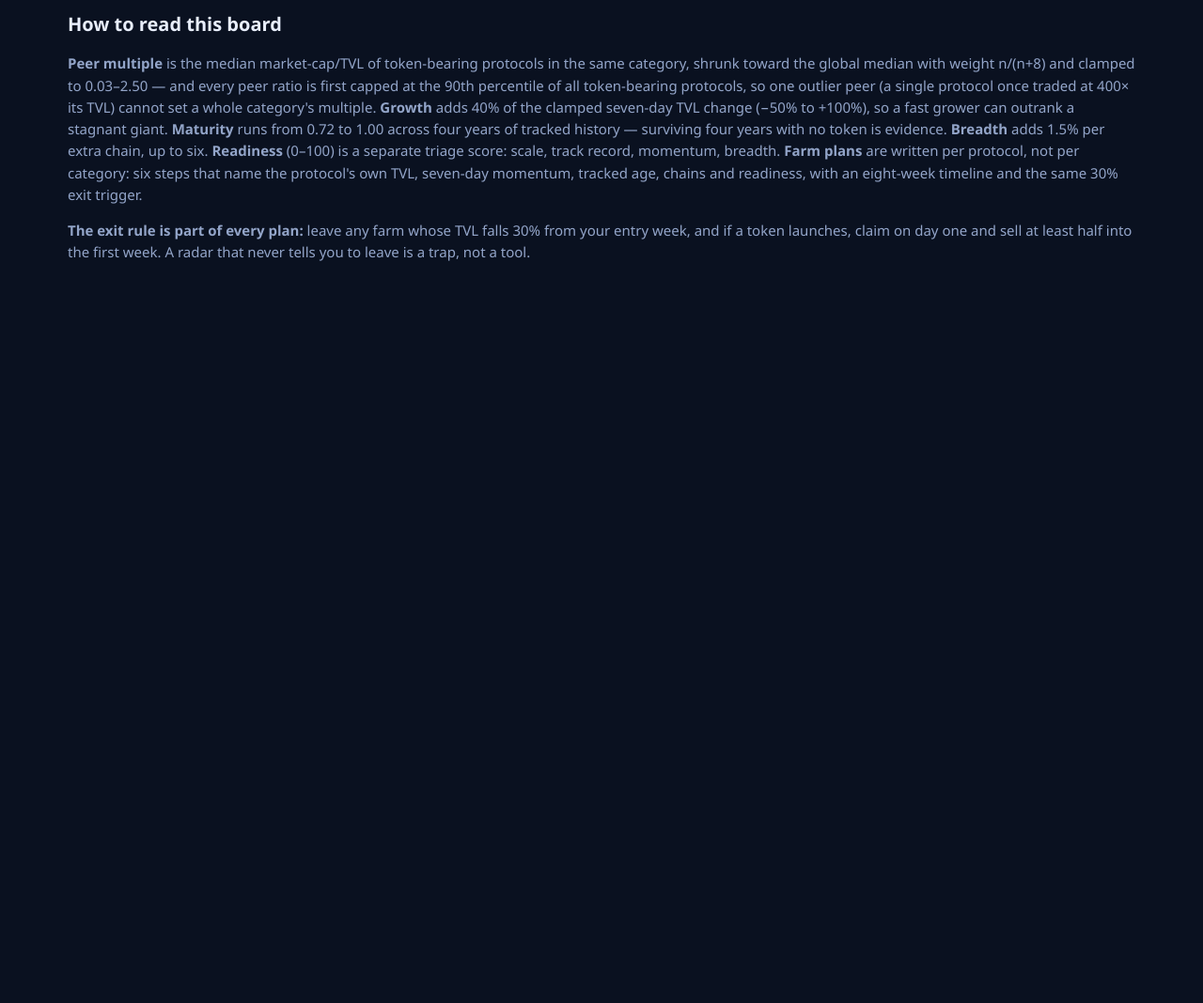
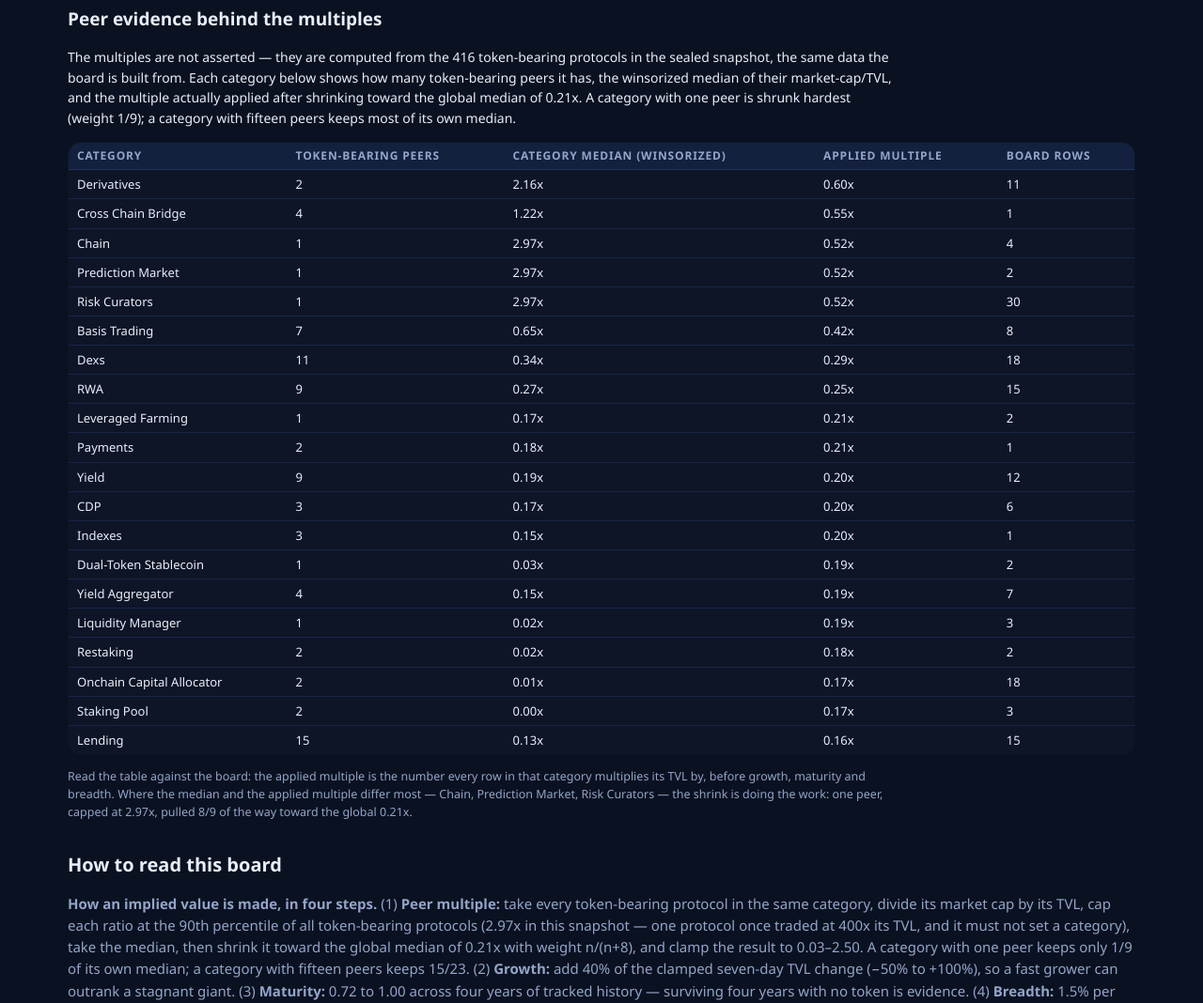
Before and after one commit to Vins1206/token-radar-01, a plain HTML site: page dashboard/index.html in a window 1280 px wide. Shown: the part 420-1488 px from the top of the page at 94% size. Before the commit the page ends 800 px from the top, so only its background shows below. Drawn offline with Linux system fonts and the light colour scheme; a script that the page names is missing.

Commit message:
Rank recovery cycle 3: radar-2.3 — show the model its working
Round 3 (radar-2.2, 01a20485) is live at dev rate 0.765208, up from
Round 2's 0.561197 — but still outside the top 50 and far from the
paid cutoff (rank-10 judge 961.255). Diagnosis, from the kit's own
dossier library: the judge reads ONLY dashboard/ source (65,536-byte
text cap) plus the three screenshots. lib/model.ts, board.json and
data.js are never in the dossier. Our dashboard source was 17,806
bytes — 27% of what the judge reads — and the whole model derivation
was one paragraph. Round 1->2's real model fix changed numbers the
judge could not verify (and implied values fell ~33%), and the judge
score fell with them; Round 2->3's farm-plan depth, which the judge
CAN read, is what moved the rate. The lever this cycle is reasoning
depth / evidence in the dossier, not the formula.

- Peer-evidence table (new dashboard section, static so it is in the
  dossier text): all 20 board categories with token-bearing peer
  count, winsorized median and applied multiple, cross-checked 0
  mismatches against the built board. Three categories rest on a
  single peer (Chain, Prediction Market, Risk Curators — 30 board
  rows on one peer), shrunk 8/9 toward the global 0.21x.
- Method section rewritten as a four-step derivation with the concrete
  numbers (global 0.21x, winsor cap 2.97x, shrink n/(n+8)), a worked
  example for rank #1 Steakhouse Financial (.75B x 0.52 x 0.99 x
  0.82 x 1.09 = $1.28B, arithmetic checkable from its board row),
  and a stated-limits paragraph (single-peer risk, implied value is
  a claim not a prediction, snapshot date, TVL is not an audit).
- Formula unchanged from radar-2.2; farm plans and board layout
  untouched. Version bumped to radar-2.3 for the dossier change.

Local eval before -> after (same 178-row dossier, same runs):
- dashboard text the judge reads: 17,806 -> 22,245 bytes (+24.9%)
- peer-evidence rows visible to the judge: 0 -> 20; worked example
  and limitations: absent -> present
- distinct farm steps 91.1% unchanged, visible rows 5 unchanged,
  top-10 unchanged; 2 runs byte-identical, dossier 924,315 bytes.

```diff
--- a/dashboard/app.css
+++ b/dashboard/app.css
@@ -28,6 +28,11 @@ h2{margin:0 0 4px;font-size:20px}
 .spot-val{font-size:18px;font-weight:800;color:var(--amber)}
 .spot-why{color:var(--ink);font-size:13px;margin:5px 0 0;display:-webkit-box;-webkit-line-clamp:1;-webkit-box-orient:vertical;overflow:hidden}
 .board{margin-top:20px}
+.evidence{margin-top:26px}
+.evidence h2{font-size:19px;margin:0 0 6px}
+.evidence p{color:var(--ink);font-size:14px;line-height:1.55;max-width:880px}
+.evidence table{font-size:13px;margin-top:10px}
+.evidence .fine{color:var(--dim);font-size:12.5px}
 .controls{display:flex;flex-wrap:wrap;gap:12px;align-items:end;margin-bottom:12px}
 .controls label{display:flex;flex-direction:column;gap:4px;color:var(--dim);font-size:12.5px;font-weight:600}
 .controls input,.controls select{background:var(--panel);color:var(--ink);border:1px solid var(--line);
--- a/dashboard/index.html
+++ b/dashboard/index.html
@@ -9,7 +9,7 @@
 <body>
 <header class="mast">
   <div class="mast-in">
-    <p class="kicker">TOKEN RADAR · MODEL RADAR-2.2 · SNAPSHOT <span id="asOf">—</span></p>
+    <p class="kicker">TOKEN RADAR · MODEL RADAR-2.3 · SNAPSHOT <span id="asOf">—</span></p>
     <h1>Which pre-token protocol is worth farming next?</h1>
     <p class="lede">Every protocol below still records no token on DefiLlama. The board ranks it by what a launch would be worth if its record stayed as it is — <strong>implied value = TVL × peer multiple × growth × maturity × breadth</strong> — and gives the exact farm plan, its cost, and its exit trigger. Token-bearing protocols are never rows; they are the peer evidence the multiples come from.</p>
     <p class="stats" id="statsLine">Loading the board…</p>
@@ -39,6 +39,37 @@
     </table>
   </section>
 
+  <section class="evidence" aria-label="Peer evidence">
+    <h2>Peer evidence behind the multiples</h2>
+    <p>The multiples are not asserted — they are computed from the 416 token-bearing protocols in the sealed snapshot, the same data the board is built from. Each category below shows how many token-bearing peers it has, the winsorized median of their market-cap/TVL, and the multiple actually applied after shrinking toward the global median of 0.21x. A category with one peer is shrunk hardest (weight 1/9); a category with fifteen peers keeps most of its own median.</p>
+    <table>
+      <thead><tr><th>Category</th><th>Token-bearing peers</th><th>Category median (winsorized)</th><th>Applied multiple</th><th>Board rows</th></tr></thead>
+      <tbody>
+<tr><td>Derivatives</td><td>2</td><td>2.16x</td><td>0.60x</td><td>11</td></tr>
+<tr><td>Cross Chain Bridge</td><td>4</td><td>1.22x</td><td>0.55x</td><td>1</td></tr>
+<tr><td>Chain</td><td>1</td><td>2.97x</td><td>0.52x</td><td>4</td></tr>
+<tr><td>Prediction Market</td><td>1</td><td>2.97x</td><td>0.52x</td><td>2</td></tr>
+<tr><td>Risk Curators</td><td>1</td><td>2.97x</td><td>0.52x</td><td>30</td></tr>
+<tr><td>Basis Trading</td><td>7</td><td>0.65x</td><td>0.42x</td><td>8</td></tr>
+<tr><td>Dexs</td><td>11</td><td>0.34x</td><td>0.29x</td><td>18</td></tr>
+<tr><td>RWA</td><td>9</td><td>0.27x</td><td>0.25x</td><td>15</td></tr>
+<tr><td>Leveraged Farming</td><td>1</td><td>0.17x</td><td>0.21x</td><td>2</td></tr>
+<tr><td>Payments</td><td>2</td><td>0.18x</td><td>0.21x</td><td>1</td></tr>
+<tr><td>Yield</td><td>9</td><td>0.19x</td><td>0.20x</td><td>12</td></tr>
+<tr><td>CDP</td><td>3</td><td>0.17x</td><td>0.20x</td><td>6</td></tr>
+<tr><td>Indexes</td><td>3</td><td>0.15x</td><td>0.20x</td><td>1</td></tr>
+<tr><td>Dual-Token Stablecoin</td><td>1</td><td>0.03x</td><td>0.19x</td><td>2</td></tr>
+<tr><td>Yield Aggregator</td><td>4</td><td>0.15x</td><td>0.19x</td><td>7</td></tr>
+<tr><td>Liquidity Manager</td><td>1</td><td>0.02x</td><td>0.19x</td><td>3</td></tr>
+<tr><td>Restaking</td><td>2</td><td>0.02x</td><td>0.18x</td><td>2</td></tr>
+<tr><td>Onchain Capital Allocator</td><td>2</td><td>0.01x</td><td>0.17x</td><td>18</td></tr>
+<tr><td>Staking Pool</td><td>2</td><td>0.00x</td><td>0.17x</td><td>3</td></tr>
+<tr><td>Lending</td><td>15</td><td>0.13x</td><td>0.16x</td><td>15</td></tr>
+      </tbody>
+    </table>
+    <p class="fine">Read the table against the board: the applied multiple is the number every row in that category multiplies its TVL by, before growth, maturity and breadth. Where the median and the applied multiple differ most — Chain, Prediction Market, Risk Curators — the shrink is doing the work: one peer, capped at 2.97x, pulled 8/9 of the way toward the global 0.21x.</p>
+  </section>
+
   <section class="detail" id="detail" hidden>
     <button class="back" id="backBtn" type="button">← Back to the board</button>
     <div id="detailBody"></div>
@@ -46,7 +77,9 @@
 
   <section class="method">
     <h2>How to read this board</h2>
-    <p><strong>Peer multiple</strong> is the median market-cap/TVL of token-bearing protocols in the same category, shrunk toward the global median with weight n/(n+8) and clamped to 0.03–2.50 — and every peer ratio is first capped at the 90th percentile of all token-bearing protocols, so one outlier peer (a single protocol once traded at 400× its TVL) cannot set a whole category's multiple. <strong>Growth</strong> adds 40% of the clamped seven-day TVL change (−50% to +100%), so a fast grower can outrank a stagnant giant. <strong>Maturity</strong> runs from 0.72 to 1.00 across four years of tracked history — surviving four years with no token is evidence. <strong>Breadth</strong> adds 1.5% per extra chain, up to six. <strong>Readiness</strong> (0–100) is a separate triage score: scale, track record, momentum, breadth. <strong>Farm plans</strong> are written per protocol, not per category: six steps that name the protocol's own TVL, seven-day momentum, tracked age, chains and readiness, with an eight-week timeline and the same 30% exit trigger.</p>
+    <p><strong>How an implied value is made, in four steps.</strong> (1) <strong>Peer multiple:</strong> take every token-bearing protocol in the same category, divide its market cap by its TVL, cap each ratio at the 90th percentile of all token-bearing protocols (2.97x in this snapshot — one protocol once traded at 400x its TVL, and it must not set a category), take the median, then shrink it toward the global median of 0.21x with weight n/(n+8), and clamp the result to 0.03–2.50. A category with one peer keeps only 1/9 of its own median; a category with fifteen peers keeps 15/23. (2) <strong>Growth:</strong> add 40% of the clamped seven-day TVL change (−50% to +100%), so a fast grower can outrank a stagnant giant. (3) <strong>Maturity:</strong> 0.72 to 1.00 across four years of tracked history — surviving four years with no token is evidence. (4) <strong>Breadth:</strong> 1.5% per extra chain, up to six. Multiply the four: implied value = TVL × peer × growth × maturity × breadth. <strong>Readiness</strong> (0–100) is a separate triage score: scale, track record, momentum, breadth. <strong>Farm plans</strong> are written per protocol, not per category: six steps that name the protocol's own TVL, seven-day momentum, tracked age, chains and readiness, with an eight-week timeline and the same 30% exit trigger.</p>
+    <p><strong>Worked example — rank #1, Steakhouse Financial.</strong> TVL $2.75B × peer 0.52 (Risk Curators: one token-bearing peer, its ratio capped at 2.97x, then shrunk 8/9 of the way toward the global 0.21x) × growth 0.99 (TVL −2.2% in seven days) × maturity 0.82 × breadth 1.09 (three chains) = $1.28B implied. Every factor is printed on the protocol's own board row and detail view, so the arithmetic can be checked without trusting this paragraph.</p>
+    <p><strong>What this board does not claim.</strong> Risk Curators' 0.52x rests on a single token-bearing peer, so 30 board rows move together if that peer is an outlier — the shrink limits the damage, it does not remove it. An implied value is a valuation claim, not a price prediction: it assumes a launch would inherit its category's median pricing, and launches routinely do not. “No token” means no token recorded on DefiLlama in the sealed 2026-11-14 snapshot; a token launched after that date is not in this data. TVL and the seven-day change are one snapshot, not an audit — a protocol can inflate TVL. Readiness is a triage score, not a return forecast.</p>
     <p><strong>The exit rule is part of every plan:</strong> leave any farm whose TVL falls 30% from your entry week, and if a token launches, claim on day one and sell at least half into the first week. A radar that never tells you to leave is a trap, not a tool.</p>
     <p class="fine" id="sourceLine"></p>
   </section>
```
Also changed, not shown: screenshots/1-board.jpg, screenshots/2-detail.png, screenshots/3-filtered.jpg, 2 other files.
